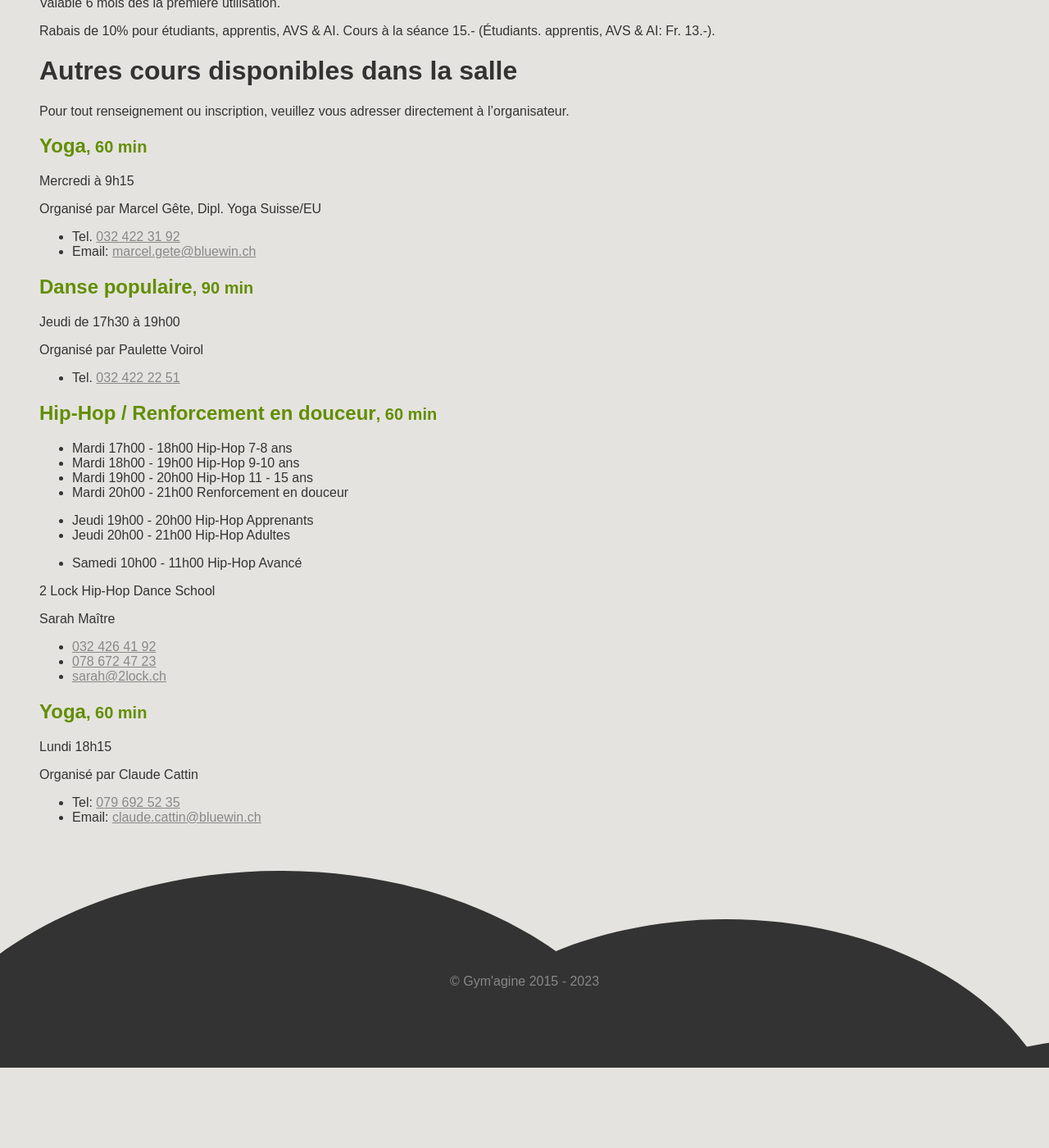
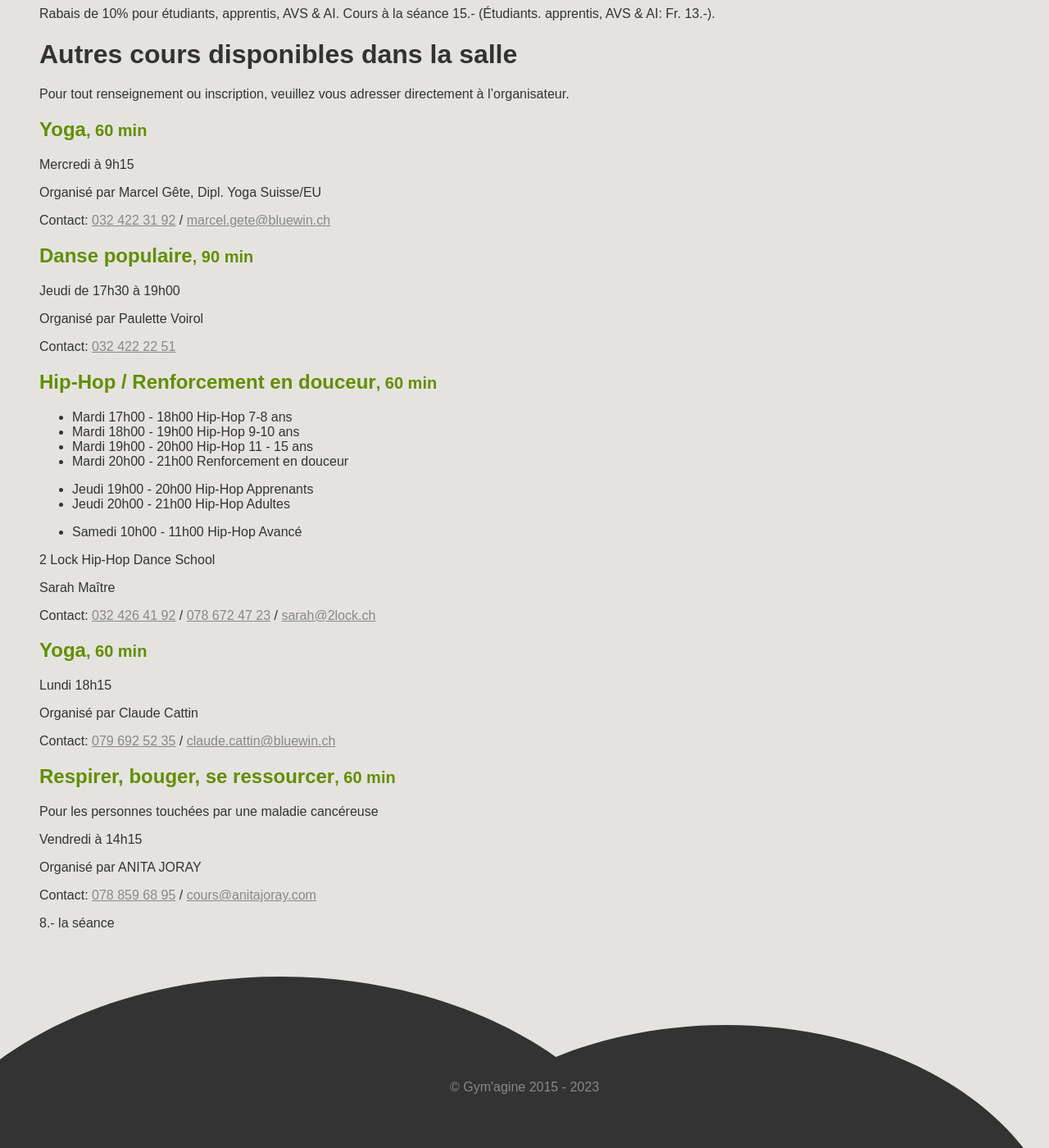
Before and after one commit to kilowhat/gymagine.ch, a Jekyll site: the page built from cours.md, in a window 1280 px wide and 1400 px high, scrolled down 473 px. Shown: the whole window at 82% size. Built offline with Jekyll 4.4.1, drawn with Linux system fonts in a browser that asks for light colours; comment, search, counter and statistics services are not loaded; before the commit the page ends 1775 px from its top, so only the background shows below that.

Commit message:
MAJ cours

```diff
--- a/cours.md
+++ b/cours.md
@@ -10,7 +10,7 @@ permalink: cours
 
 Cours sans inscription le lundi matin à 9h15.
 
-# Tarifs
+### Tarifs
 
 Une carte de 8 séances pour 100.-
 
@@ -28,8 +28,7 @@ Mercredi à 9h15
 
 Organisé par Marcel Gête, Dipl. Yoga Suisse/EU
 
-- Tel. [032 422 31 92](tel:+41324223192)
-- Email: <marcel.gete@bluewin.ch>
+Contact: [032 422 31 92](tel:+41324223192) / <marcel.gete@bluewin.ch>
 
 ## Danse populaire<small>, 90 min</small>
 
@@ -37,7 +36,7 @@ Jeudi de 17h30 à 19h00
 
 Organisé par Paulette Voirol
 
-- Tel. [032 422 22 51](tel:+41324222251)
+Contact: [032 422 22 51](tel:+41324222251)
 
 ## Hip-Hop / Renforcement en douceur<small>, 60 min</small>
 
@@ -59,9 +58,7 @@ Organisé par Paulette Voirol
 
 Sarah Maître
 
-- [032 426 41 92](tel:+41324264192)
-- [078 672 47 23](tel:+41786724723)
-- <sarah@2lock.ch>
+Contact: [032 426 41 92](tel:+41324264192) / [078 672 47 23](tel:+41786724723) / <sarah@2lock.ch>
 
 ## Yoga<small>, 60 min</small>
 
@@ -69,5 +66,16 @@ Lundi 18h15
 
 Organisé par Claude Cattin
 
-- Tel: [079 692 52 35](tel:+41796925235)
-- Email: <claude.cattin@bluewin.ch>
+Contact: [079 692 52 35](tel:+41796925235) / <claude.cattin@bluewin.ch>
+
+## Respirer, bouger, se ressourcer<small>, 60 min</small>
+
+Pour les personnes touchées par une maladie cancéreuse
+
+Vendredi à 14h15
+
+Organisé par ANITA JORAY
+
+Contact: [078 859 68 95](tel:+41788596895) / <cours@anitajoray.com>
+
+8.- la séance
```
